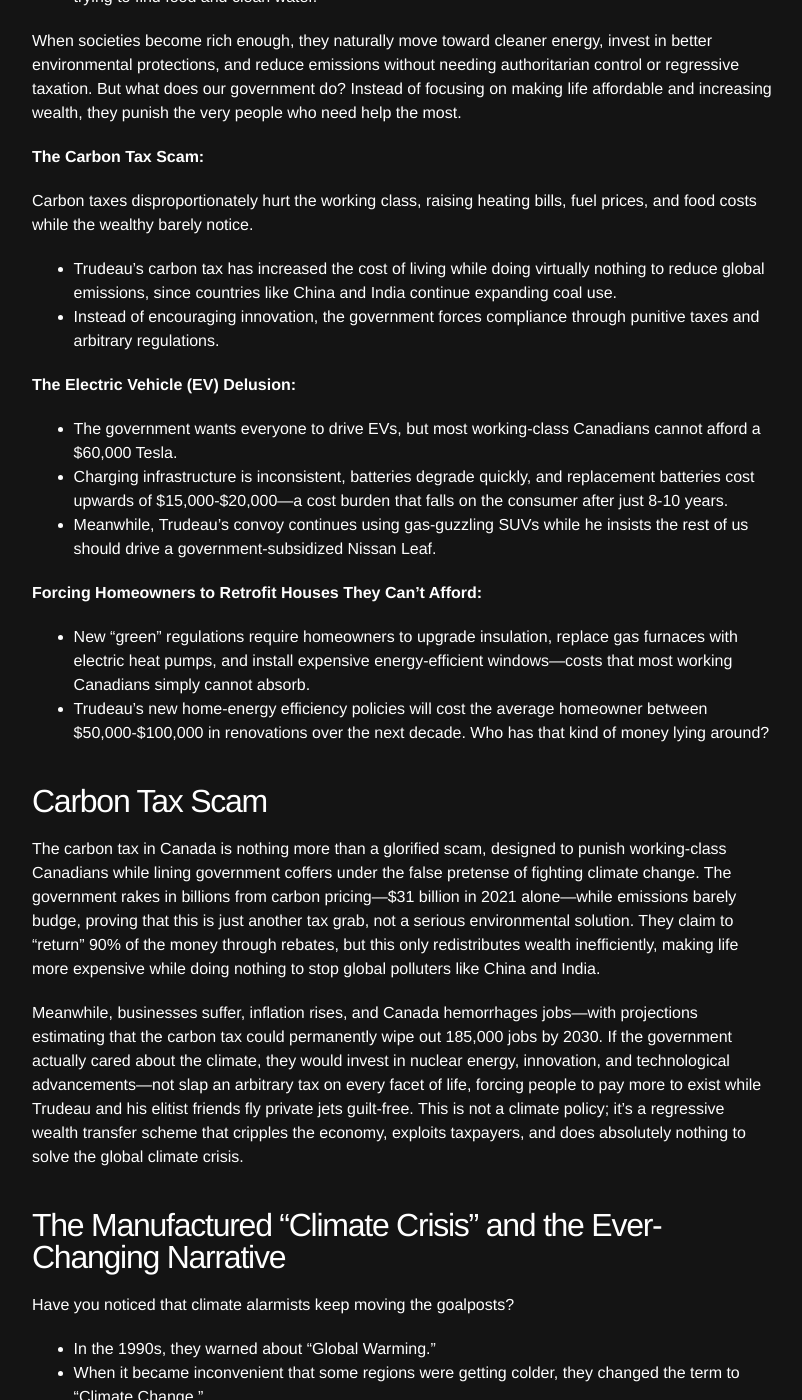
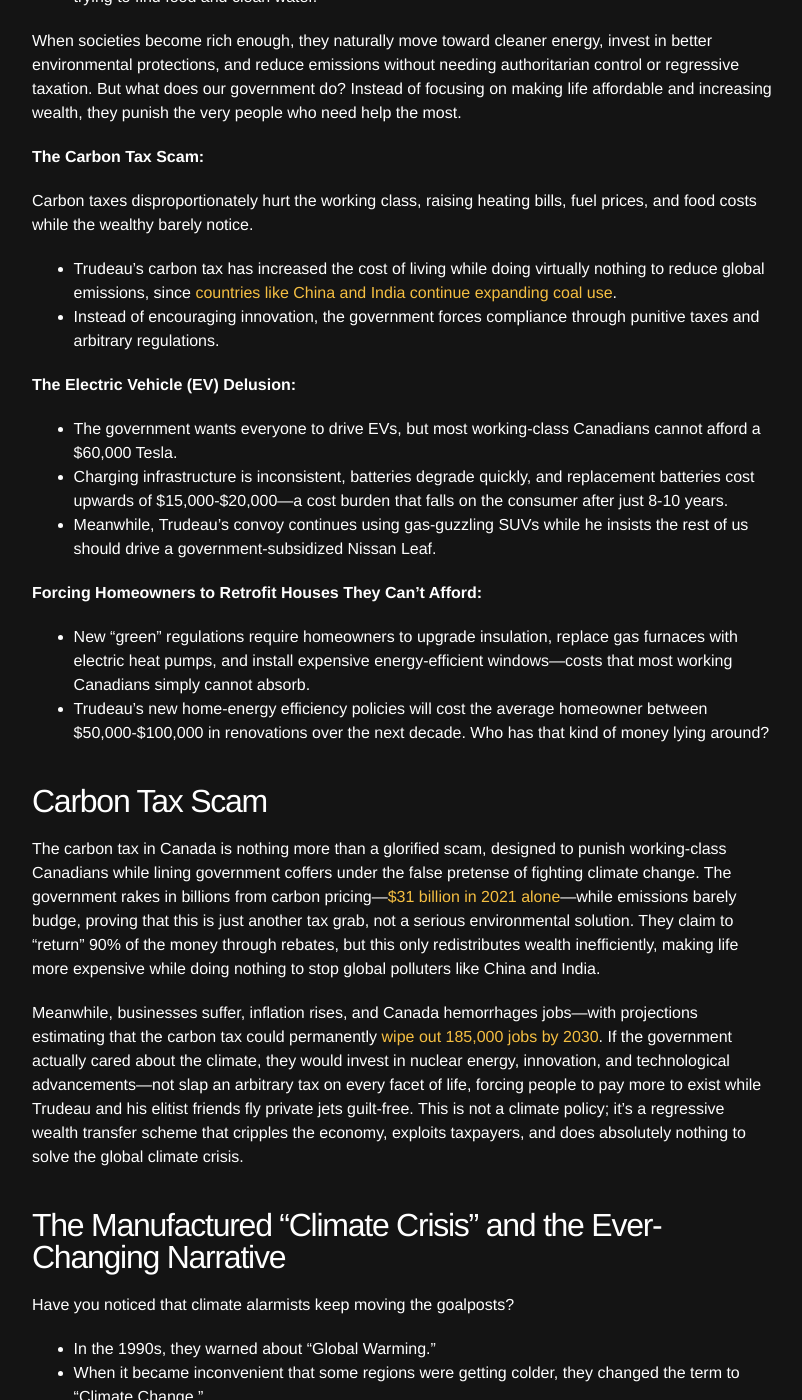
Before and after one commit to spenriche/spenriche.github.io, a Jekyll site: the page built from _posts/2025-2-7-climate.md, in a window 1280 px wide and 1400 px high, scrolled down 1871 px. Shown: the whole window, without its empty margins (238-1040 px from the left). Built offline with Jekyll 4.4.1, drawn with Linux system fonts in a browser that asks for light colours; part of the change alters nothing that is shown; some of the changed text lies outside the part shown.

```diff
--- a/_posts/2025-2-7-climate.md
+++ b/_posts/2025-2-7-climate.md
@@ -14,8 +14,8 @@ For years, the climate crisis has been framed as an urgent moral imperative, an
 
 The biggest climate polluters in Canada aren’t working-class truckers or suburban commuters—they’re the politicians and billionaire class who jet around the world lecturing the rest of us. Consider this:
 
- - Justin Trudeau’s flights alone have emitted over 2,800 metric tons of CO₂ since taking office—more than 200 times the emissions of the average Canadian in a year. He preaches about reducing our carbon footprint while his government-owned private aircraft shuttles him from climate summits to vacation getaways.
-- In just six months, Trudeau’s private and government flights logged over 127,000 kilometers, often for trivial domestic trips where alternative transport was available.
+- Justin Trudeau's flights alone have emitted over [2,800 metric tons of CO₂ since taking office](https://nationalpost.com/news/politics/trudeau-government-carbon-emissions)—more than 200 times the emissions of the average Canadian in a year. He preaches about reducing our carbon footprint while his government-owned private aircraft shuttles him from climate summits to vacation getaways.
+- In just six months, Trudeau's private and government flights logged over [127,000 kilometers](https://torontosun.com/news/national/trudeaus-flights-during-six-month-period-produced-120-tonnes-of-greenhouse-gases), often for trivial domestic trips where alternative transport was available.
 - The Davos and COP Climate Summits—where elites gather to scold ordinary people for driving gas-powered cars—see hundreds of private jets land each year, emitting more carbon in a week than some small countries do annually.
 - The royal family, Hollywood celebrities, and billionaire philanthropists who demand “climate justice” routinely burn thousands of liters of jet fuel per trip. Leonardo DiCaprio, John Kerry, and other self-appointed climate warriors fly private to climate events while demanding the average Canadian give up their gas-powered vehicle.
 
@@ -37,7 +37,7 @@ But what does our government do? Instead of focusing on making life affordable a
 
 Carbon taxes disproportionately hurt the working class, raising heating bills, fuel prices, and food costs while the wealthy barely notice.
 
-- Trudeau's carbon tax has increased the cost of living while doing virtually nothing to reduce global emissions, since countries like China and India continue expanding coal use.
+- Trudeau's carbon tax has increased the cost of living while doing virtually nothing to reduce global emissions, since [countries like China and India continue expanding coal use](https://www.reuters.com/business/energy/china-india-push-coal-output-higher-climate-concerns-2023-12-21/).
 - Instead of encouraging innovation, the government forces compliance through punitive taxes and arbitrary regulations.
 
 **The Electric Vehicle (EV) Delusion:**
@@ -53,9 +53,9 @@ Carbon taxes disproportionately hurt the working class, raising heating bills, f
 
 ## Carbon Tax Scam
 
-The carbon tax in Canada is nothing more than a glorified scam, designed to punish working-class Canadians while lining government coffers under the false pretense of fighting climate change. The government rakes in billions from carbon pricing—$31 billion in 2021 alone—while emissions barely budge, proving that this is just another tax grab, not a serious environmental solution. They claim to "return" 90% of the money through rebates, but this only redistributes wealth inefficiently, making life more expensive while doing nothing to stop global polluters like China and India.
+The carbon tax in Canada is nothing more than a glorified scam, designed to punish working-class Canadians while lining government coffers under the false pretense of fighting climate change. The government rakes in billions from carbon pricing—[$31 billion in 2021 alone](https://www.canada.ca/en/environment-climate-change/services/climate-change/pricing-pollution-how-it-will-work/carbon-pollution-pricing-federal-benchmark-information/federal-benchmark-2023-2030.html)—while emissions barely budge, proving that this is just another tax grab, not a serious environmental solution. They claim to "return" 90% of the money through rebates, but this only redistributes wealth inefficiently, making life more expensive while doing nothing to stop global polluters like China and India.
 
-Meanwhile, businesses suffer, inflation rises, and Canada hemorrhages jobs—with projections estimating that the carbon tax could permanently wipe out 185,000 jobs by 2030. If the government actually cared about the climate, they would invest in nuclear energy, innovation, and technological advancements—not slap an arbitrary tax on every facet of life, forcing people to pay more to exist while Trudeau and his elitist friends fly private jets guilt-free. This is not a climate policy; it’s a regressive wealth transfer scheme that cripples the economy, exploits taxpayers, and does absolutely nothing to solve the global climate crisis.
+Meanwhile, businesses suffer, inflation rises, and Canada hemorrhages jobs—with projections estimating that the carbon tax could permanently [wipe out 185,000 jobs by 2030](https://www.fraserinstitute.org/studies/estimated-impacts-of-a-170-carbon-tax-in-canada). If the government actually cared about the climate, they would invest in nuclear energy, innovation, and technological advancements—not slap an arbitrary tax on every facet of life, forcing people to pay more to exist while Trudeau and his elitist friends fly private jets guilt-free. This is not a climate policy; it's a regressive wealth transfer scheme that cripples the economy, exploits taxpayers, and does absolutely nothing to solve the global climate crisis.
 
 ## The Manufactured "Climate Crisis" and the Ever-Changing Narrative
 
@@ -70,8 +70,8 @@ These people change the narrative whenever reality fails to meet their doomsday
 Yet, historical records show that the Earth's climate has changed drastically for millions of years—long before industrialization, long before SUVs, long before carbon taxes.
 
 - The Younger Dryas Period (12,900 years ago) was significantly warmer than today—was that because of cavemen driving Ford F-150s?
-- The Medieval Warm Period (900-1300 AD) saw temperatures higher than today, long before fossil fuels.
-- The Sun is expanding, and one day, regardless of human intervention, it will boil Earth’s oceans.
+- The [Medieval Warm Period (900-1300 AD)](https://www.sciencedirect.com/topics/earth-and-planetary-sciences/medieval-warm-period) saw temperatures higher than today, long before fossil fuels.
+- The Sun is expanding, and one day, regardless of human intervention, it will boil Earth's oceans.
 
 Are we to believe that all climate changes throughout history were natural, but this one is purely man-made? That is an absurd and arrogant assumption.
 
```
